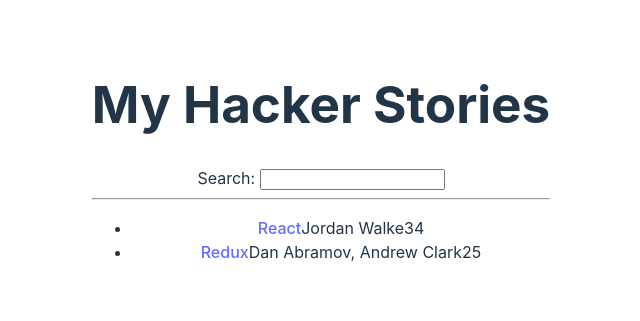
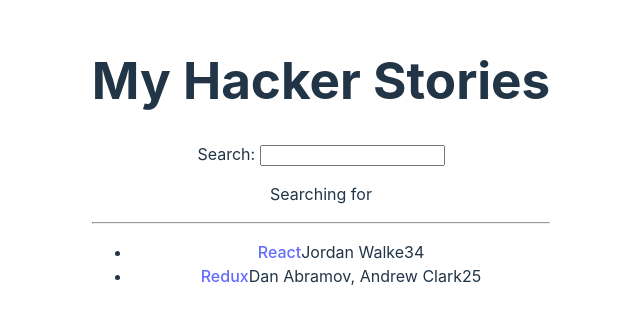
Before and after one commit to isaacrossi/hacker-stories, a React (Vite) app: page / in a window 1280 px wide. Shown: the part 239-560 px from the top of the page, without its empty margins (319-959 px from the left). Built offline with nearby package versions, Linux system fonts and the light colour scheme.

Commit message:
created searchTerm state hook

```diff
--- a/src/App.jsx
+++ b/src/App.jsx
@@ -32,9 +32,10 @@
 };
 
 const Search = () => {
+  const [searchTerm, setSearchTerm] = React.useState("");
+
   const handleChange = (event) => {
-    console.log(event);
-    console.log(event.target.value);
+    setSearchTerm(event.target.value);
   };
 
   const handleBlur = (event) => {
@@ -50,6 +51,9 @@
         onChange={handleChange}
         onBlur={handleBlur}
       />
+      <p>
+        Searching for <strong>{searchTerm}</strong>
+      </p>
     </div>
   );
 };
```
